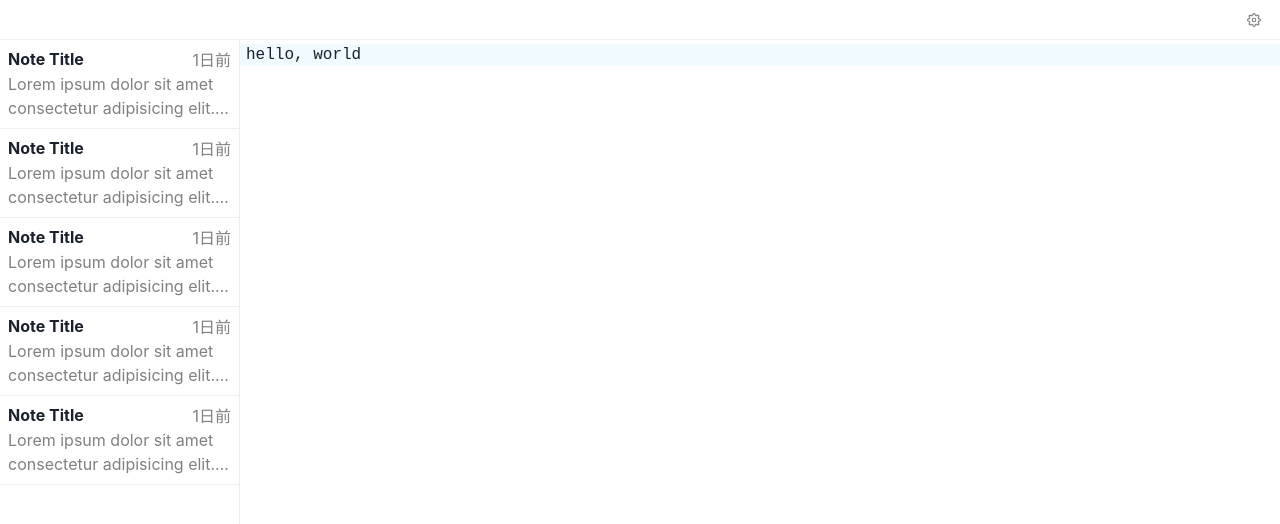
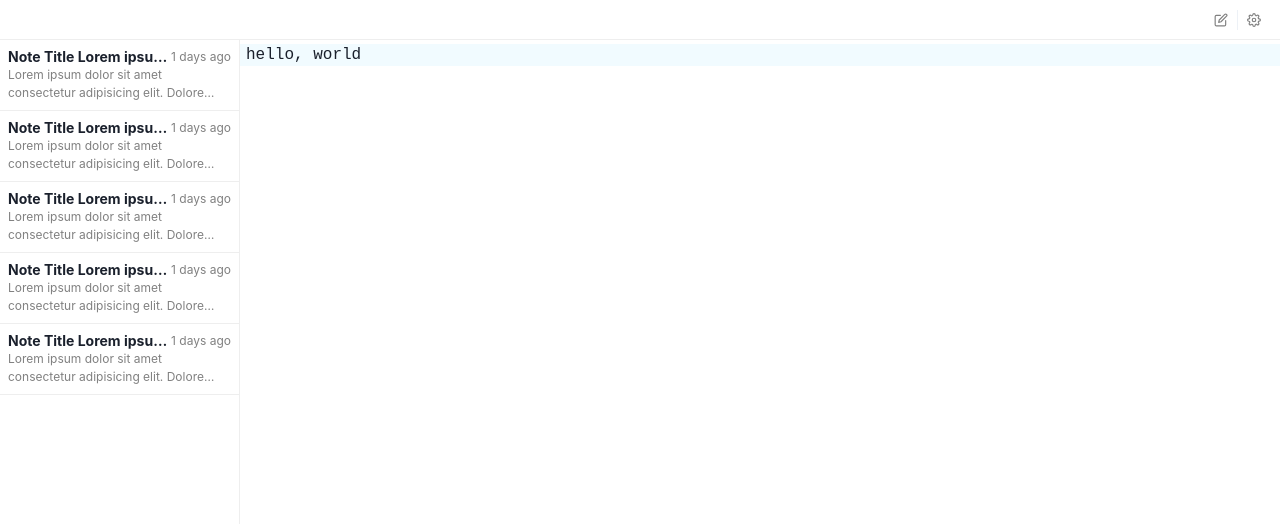
Before and after one commit to amaotone/memorynk, a React (Vite) app in the folder src/renderer/: page / in a window 1280 px wide. Shown: the top 524 px of the page. Built offline with nearby package versions, Linux system fonts and the light colour scheme.

Commit message:
feat: add titlebar button

```diff
--- a/src/renderer/src/components/Header.tsx
+++ b/src/renderer/src/components/Header.tsx
@@ -1,6 +1,6 @@
-import { Flex, IconButton } from '@chakra-ui/react'
+import { Divider, Flex, IconButton } from '@chakra-ui/react'
 import { css } from '@emotion/react'
-import { FiSettings } from 'react-icons/fi'
+import { FiEdit, FiSettings } from 'react-icons/fi'
 
 const titleBarStyle = css({
   WebkitAppRegion: 'drag'
@@ -33,6 +33,8 @@ export const TitleBar: React.FC<Props> = (props: Props) => {
         zIndex="sticky"
         css={titleBarStyle}
       >
+        <IconButton color="gray" size="sm" variant="ghost" aria-label="create" icon={<FiEdit />} />
+        <Divider orientation="vertical" height="20px" />
         <IconButton
           color="gray"
           size="sm"
--- a/src/renderer/src/components/NoteItem.tsx
+++ b/src/renderer/src/components/NoteItem.tsx
@@ -2,14 +2,22 @@ import { Box, Flex, Heading, Text } from '@chakra-ui/react'
 
 export const NoteItem: React.FC = () => {
   return (
-    <Box width="100%" p={2} borderBottom="1px solid #eee">
+    <Box
+      width="100%"
+      p={2}
+      borderBottom="1px solid #eee"
+      cursor="default"
+      _hover={{ backgroundColor: 'blue.50' }}
+    >
       <Flex justifyContent="space-between" alignItems="center">
-        <Heading size="sm">Note Title</Heading>
-        <Text size="xs" color="gray">
-          1日前
+        <Heading size="xs" noOfLines={1} flex={1}>
+          Note Title Lorem ipsum dolor sit amet consectetur adipisicing elit.
+        </Heading>
+        <Text fontSize="xs" color="gray" noOfLines={1}>
+          1 days ago
         </Text>
       </Flex>
-      <Text noOfLines={2} color={'gray'}>
+      <Text fontSize="xs" noOfLines={2} color={'gray'}>
         Lorem ipsum dolor sit amet consectetur adipisicing elit. Dolore perspiciatis tempora sequi
         distinctio molestiae est nostrum, reprehenderit alias sed? Doloremque sunt ipsum illum
         libero quidem fugit minus sequi nisi nemo.
```
